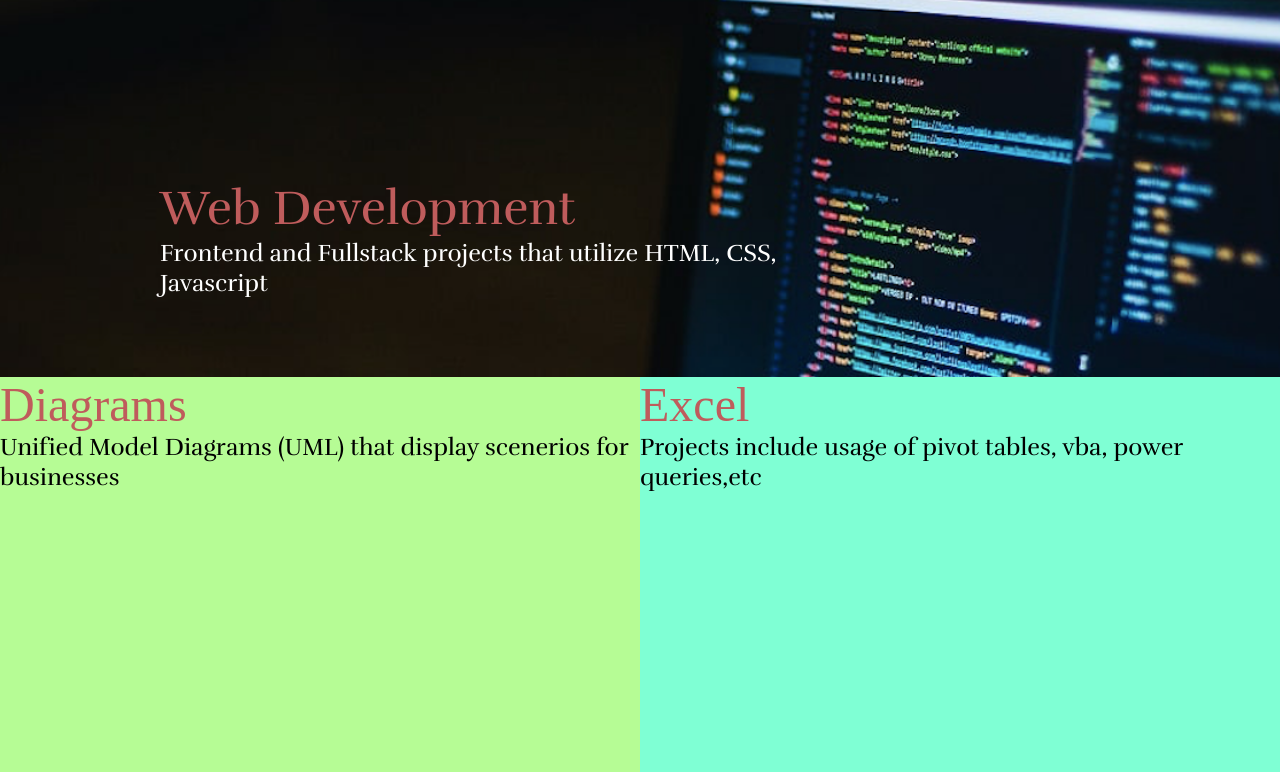
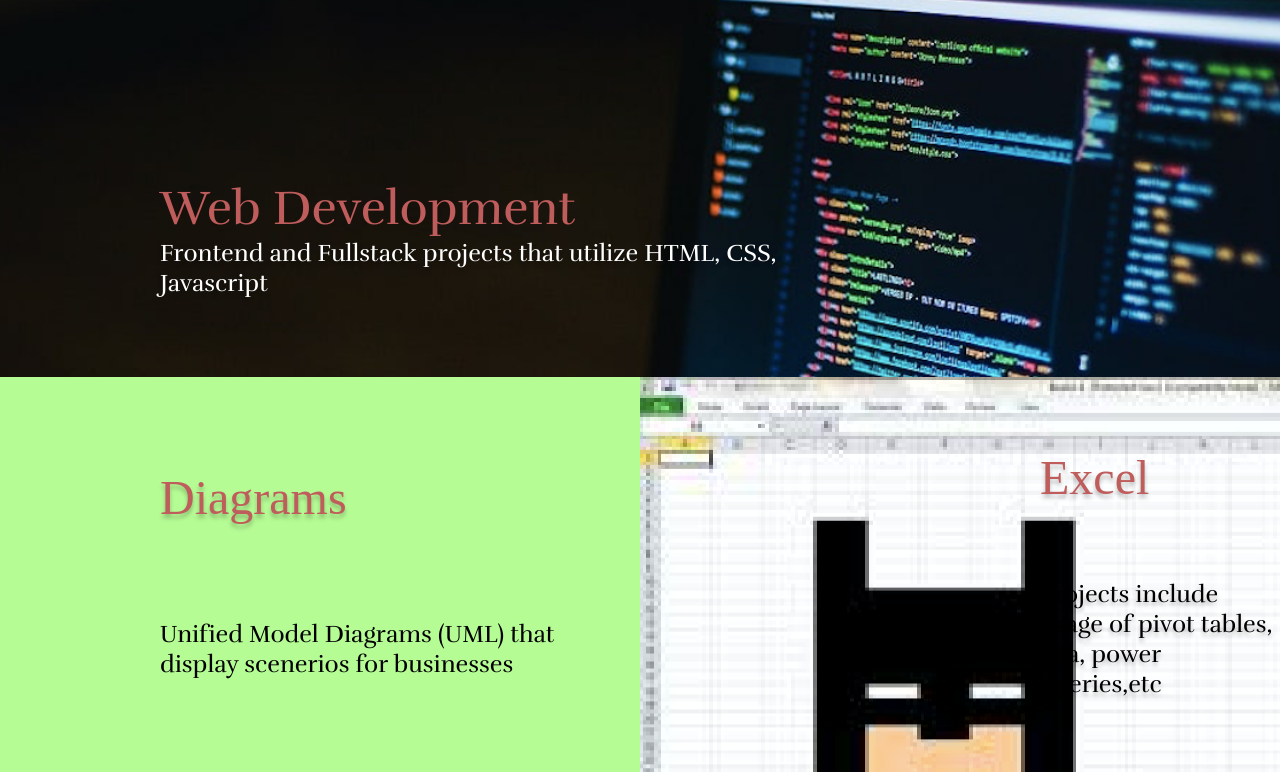
Before and after one commit to JennMP88/jennPortfolio, a website: page index.html in a window 1280 px wide. Shown: the part 819-1595 px from the top of the page. Drawn offline with Linux system fonts and the light colour scheme.

Commit message:
made changes to projects html and css page

```diff
--- a/index.html
+++ b/index.html
@@ -32,29 +32,28 @@
     <!-- Projects section -->
     <div id="Projects" class="Projects">
       <div class="Projects__webdev">
-
         <img src="./assets/webdev.png">
-
-
       </div>
 
       <div class="Projects__webtext">Web Development
         <div class="description">Frontend and Fullstack projects that utilize HTML, CSS, Javascript</div>
       </div>
 
-      <div class="Projects__diagrams">Diagrams
-        <div class="descriptions">Unified Model Diagrams (UML) that display scenerios for businesses</div>
+      <div class="Projects__diagrams">
+        <div class="diagramtitle">Diagrams</div>
+        <div class="descriptions_diagrams">Unified Model Diagrams (UML) that display scenerios for businesses</div>
       </div>
 
-      <div class="Projects__excel">Excel
-        <!-- <div class="Projects__batman"> -->
-
+      <div class="Projects__excel">
+        <div class="title">Excel</div>
+        <div class="descriptions_excel">
+          Projects include usage of pivot tables, vba, power queries,etc
+        </div>
           <!-- <img src="./assets/batmanexcel.png"> -->
+      </div>
 
 
-        <!-- </div> -->
-        <div class="descriptions">Projects include usage of pivot tables, vba, power queries,etc</div>
-      </div>
+
     </div>
   </body>
 </html>
--- a/sass/_projects.scss
+++ b/sass/_projects.scss
@@ -1,37 +1,31 @@
 .Projects{
+// all sections
   display:grid;
   grid-template-columns: repeat(8, minmax(min-content,1fr));
   grid-template-rows:repeat(4,1fr);
-
   grid-column: full-start/full-end;
 
-
+// web text title
   &__webtext{
     grid-column:2/6;
     grid-row:2/3;
     color:#BF5C5C;
     font-size:48px;
     font-family: 'Rufina', serif;
-
   }
 
+// webtext description
   .description{
     color:white;
     font-size:24px;
     font-family: 'Rufina', serif;
-  }
-  .descriptions{
-    color:#000000;
-    font-size:24px;
-    font-family: 'Rufina', serif;
+    text-shadow: 0px 4px 4px rgba(0, 0, 0, 0.25);
   }
 
+    // for large web dev image
     &__webdev{
-
       grid-column: 1/-1;
       grid-row:1/-1;
-
-
         & img{
           object-fit: cover;
           width:100%;
@@ -41,31 +35,74 @@
     }
 
 
+
+
+// uml box
   &__diagrams{
+    display:grid;
+    grid-template-columns: repeat(8, minmax(min-content,1fr));
+    // grid-template-rows:repeat(8,1fr);
+
     background-color: #B6FC95;
+
+    grid-column:1/5;
+    grid-row: 3/-1;
+
+       // uml descriptions
+       .diagramtitle{
         color:#BF5C5C;
         font-size:48px;
-    grid-column:1/5;
-    grid-row: 3/-1;
+        grid-column:3/8;
+        grid-row: 2/3;
+        text-shadow: 0px 4px 4px rgba(0, 0, 0, 0.25);
+       }
+
+       .descriptions_diagrams{
+        color:#000000;
+        font-size:24px;
+        font-family: 'Rufina', serif;
+        grid-column:3/8;
+        grid-row: 3/4;
+      }
   }
 
 
+
+
   &__excel{
-    // display:grid;
-    // grid-template-columns: repeat(8, minmax(min-content,1fr));
-    // grid-template-rows:repeat(4,1fr);
-    background-color: $c-blue-light;
+    display:grid;
+    grid-template-columns: repeat(8, minmax(min-content,1fr));
+    // grid-template-rows:repeat(8,1fr);
+    background-image: url('/assets/batmanexcel.png');
+    background-color: #ffffff;
     grid-column:5/-1;
     grid-row:3/-1;
+    text-shadow: 0px 4px 4px rgba(0, 0, 0, 0.25);
+
+
+    .title{
       color:#BF5C5C;
       font-size:48px;
+      grid-column:6/-1;
+      grid-row:2/3;
     }
-  // &__batman{
-  //   grid-column:1/3;
-  //   grid-row:2/4;
-  //   // object-fit: cover;
-  //   // width:100%;
-  //   // height:100%;
-  // }
+    .descriptions_excel{
+      grid-column:6/-1;
+      grid-row:3/4;
+      color:#000000;
+      font-size:24px;
+      font-family: 'Rufina', serif;
 
     }
+
+    // & img{
+    //   width:100%;
+    //   height:100%;
+    //   grid-column:1/6;
+    //   grid-row:1/5;
+    //   // grid-column:1/-1;
+    //   // grid-row:1/5;
+    // }
+  }
+
+}
```
Also changed, not shown: css/style.css, sass/main.scss (line endings or trailing spaces). Lines whose indentation alone changed are shown as unchanged.
